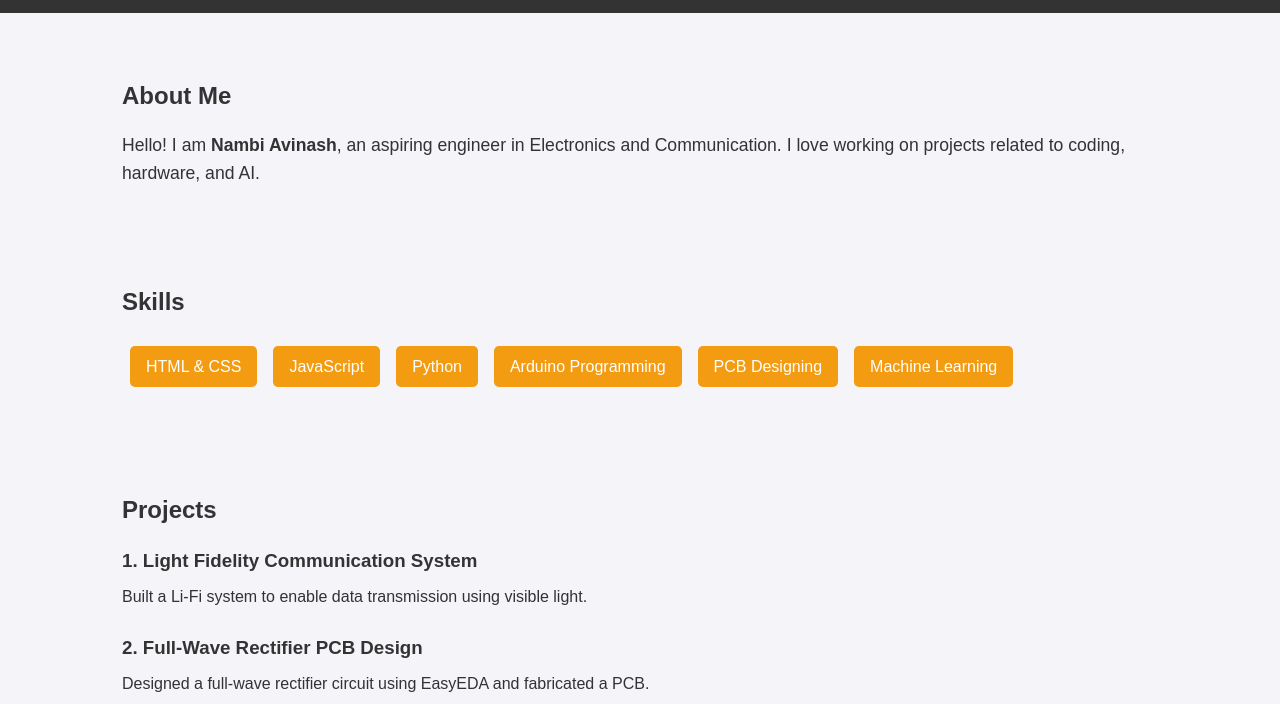
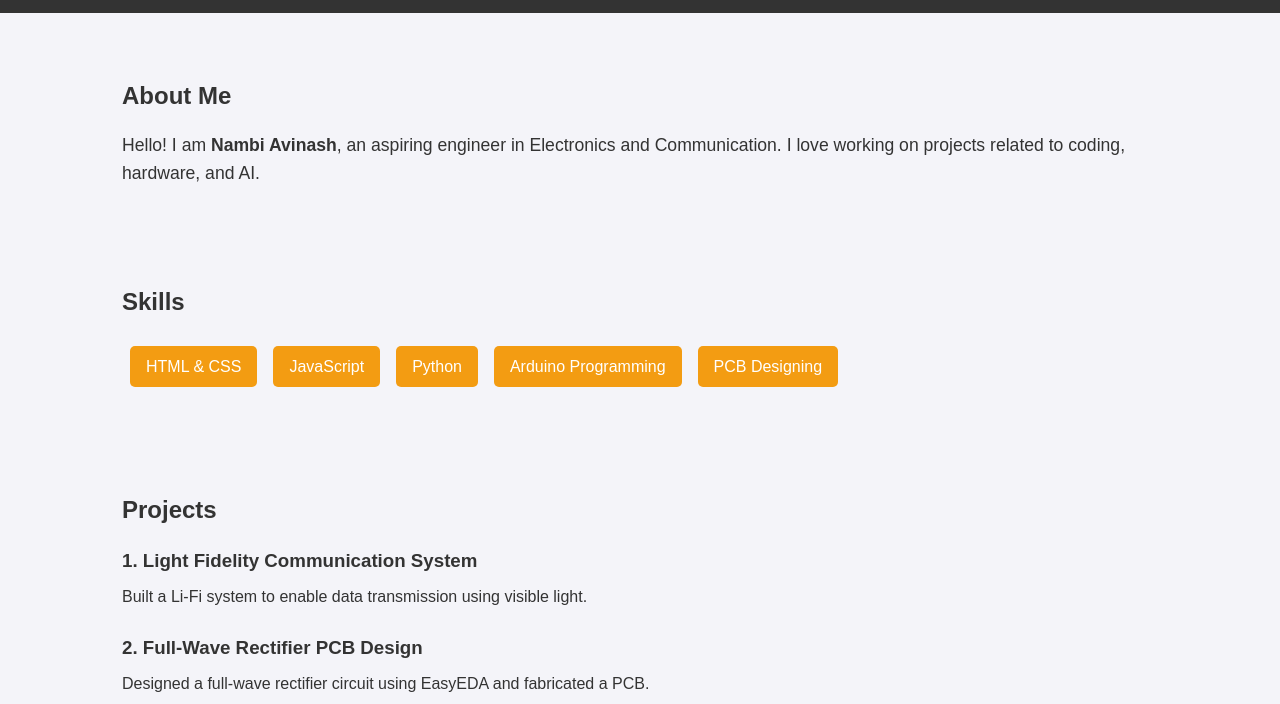
Before and after one commit to nambiavinash/nambi-avinash.github.io, a plain HTML site: page index.html in a window 1280 px wide. Shown: the part 96-800 px from the top of the page. Drawn offline with Linux system fonts and the light colour scheme.

Commit message:
fix : skills updated

```diff
--- a/index.html
+++ b/index.html
@@ -128,7 +128,7 @@
             <li>Python</li>
             <li>Arduino Programming</li>
             <li>PCB Designing</li>
-            <li>Machine Learning</li>
+            <!-- <li>Machine Learning</li> -->
         </ul>
     </section>
 
```
